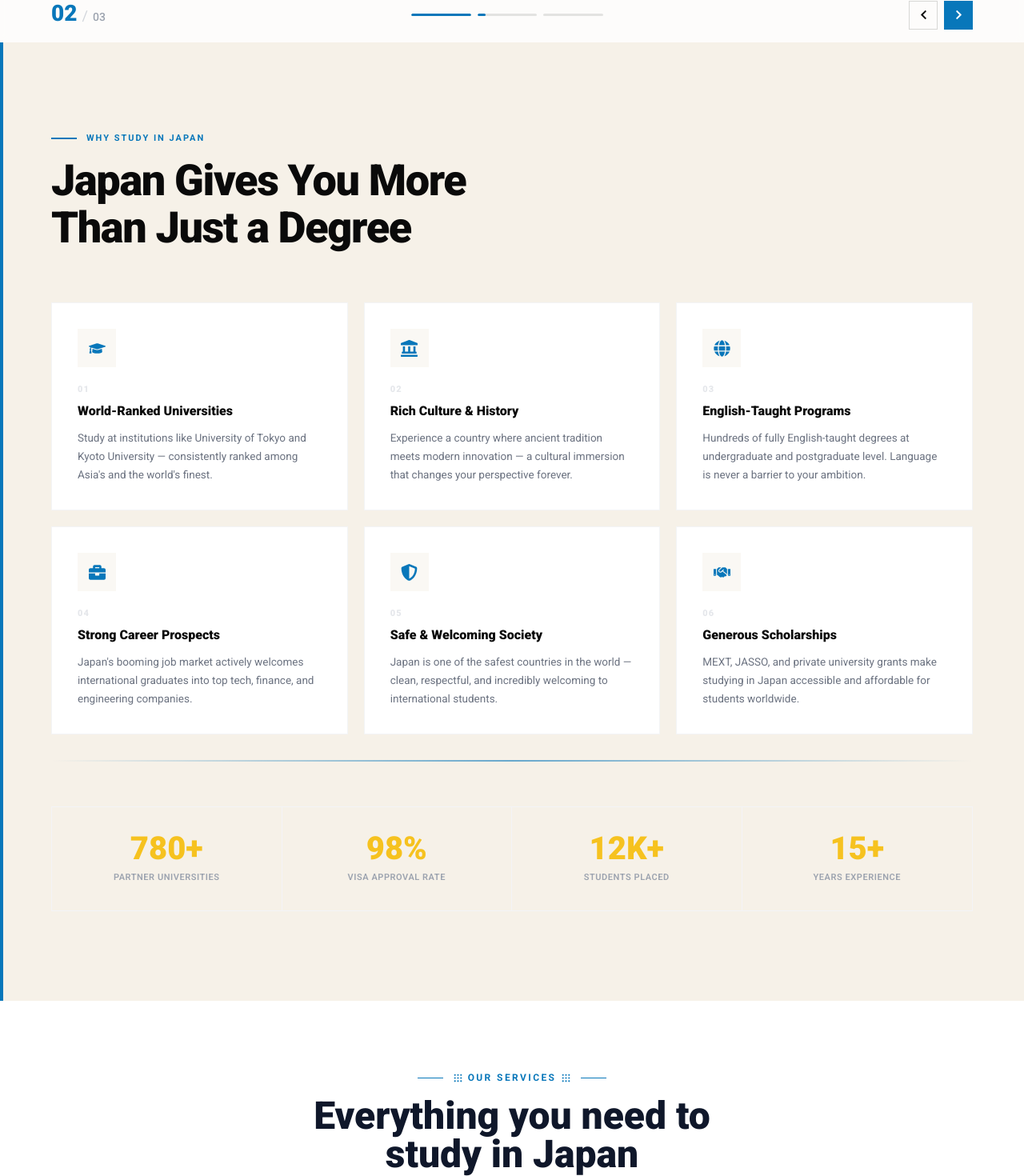
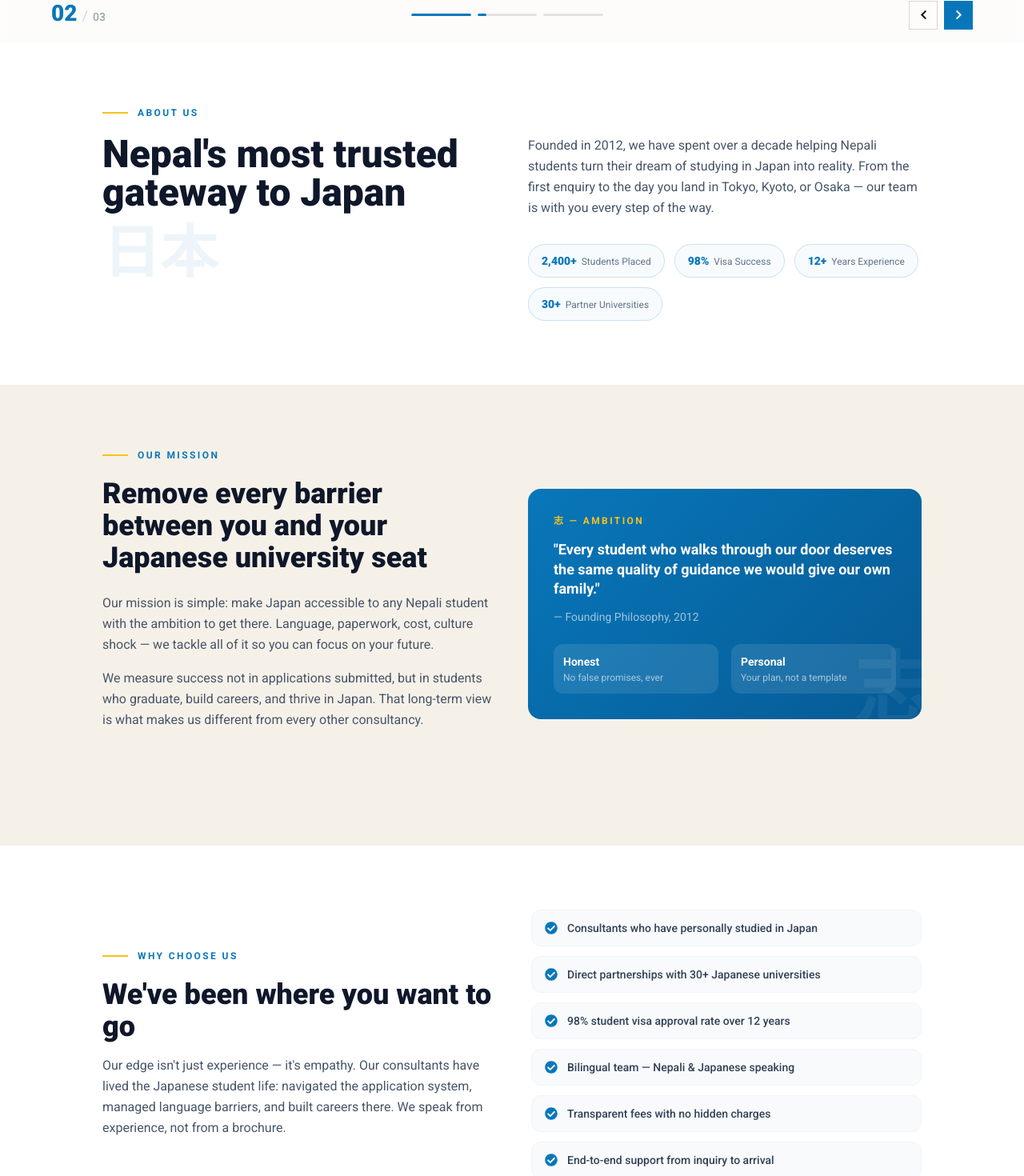
Before and after one commit to Hrideshjc/Japan_Consultancy, a React (Vite) app: page / in a window 1280 px wide. Shown: the part 770-2240 px from the top of the page at 80% size. Built offline with nearby package versions, Linux system fonts and the light colour scheme.

Commit message:
Updated About us Section

```diff
--- a/src/App.jsx
+++ b/src/App.jsx
@@ -1,6 +1,7 @@
 import React from 'react';
 import Navbar from './components/Navbar';
 import Hero from './components/Hero';
+import Aboutus from './components/Aboutus';
 import WhyJapan from './components/WhyJapan';
 import Services from './components/Services';
 import StudyPrograms from './components/StudyPrograms';
@@ -14,6 +15,7 @@ export default function App() {
       <Navbar />
       <main>
         <Hero />
+        <Aboutus />
         <WhyJapan />
         <Services />
         <StudyPrograms />
--- /dev/null
+++ b/src/components/Aboutus.jsx
@@ -0,0 +1,190 @@
+import React, { useRef } from 'react'
+import { motion, useInView } from 'framer-motion'
+import { FaCheckCircle, FaUserGraduate, FaPlane, FaHandshake, FaLanguage, FaFileAlt } from 'react-icons/fa'
+import { GiFlowerEmblem } from 'react-icons/gi';
+
+const PRIMARY = '#0877BA'
+const YELLOW  = '#F6C21F'
+
+function FadeUp({ children, delay = 0 }) {
+  const ref = useRef(null)
+  const inView = useInView(ref, { once: true, amount: 0.2 })
+  return (
+    <motion.div
+      ref={ref}
+      initial={{ opacity: 0, y: 36 }}
+      animate={inView ? { opacity: 1, y: 0 } : {}}
+      transition={{ duration: 0.6, delay, ease: [0.22, 1, 0.36, 1] }}
+    >
+      {children}
+    </motion.div>
+  )
+}
+
+const pillars = [
+  { icon: <FaUserGraduate />, title: 'University Admissions', desc: 'We match you with the right Japanese university based on your academic background, budget, and career goals — and handle the entire application.' },
+  { icon: <FaFileAlt />,      title: 'Visa Processing',       desc: 'Our team prepares and submits a flawless visa application, guiding you through every document requirement to maximise approval chances.' },
+  { icon: <FaLanguage />,     title: 'JLPT & Language Prep',  desc: 'Japan requires basic Japanese proficiency. We connect you with top JLPT prep courses and provide study resources tailored to your level.' },
+  { icon: <FaPlane />,        title: 'Pre-Departure Support', desc: 'From accommodation search to airport pickup, we prepare you for life in Japan so you arrive confident, not confused.' },
+  { icon: <FaHandshake />,    title: 'Scholarship Guidance',  desc: 'We identify and help you apply for MEXT, JASSO, and university-specific scholarships — significantly reducing your study costs.' },
+  { icon: <FaFileAlt />,      title: 'Post-Arrival Assistance', desc: 'Our support doesn\'t end at the airport. We assist with residence card registration, bank accounts, and settling into your new city.' },
+]
+
+const whyPoints = [
+  'Consultants who have personally studied in Japan',
+  'Direct partnerships with 30+ Japanese universities',
+  '98% student visa approval rate over 12 years',
+  'Bilingual team — Nepali & Japanese speaking',
+  'Transparent fees with no hidden charges',
+  'End-to-end support from inquiry to arrival',
+]
+
+export default function AboutUs() {
+  return (
+    <div style={{ fontFamily: "'Roboto', sans-serif" }}>
+      <style>{`
+        @import url('https://fonts.googleapis.com/css2?family=Roboto:wght@300;400;500;700;900&family=Noto+Serif+JP:wght@700&display=swap');
+      `}</style>
+
+      {/* ABOUT US */}
+      <section className="bg-white py-20 px-6">
+        <div className="max-w-5xl mx-auto">
+
+          {/* Label */}
+          <FadeUp>
+            <div className="flex items-center gap-3 mb-5">
+              <span className="block w-8 h-0.5" style={{ background: YELLOW }} />
+              <span className="text-xs font-bold tracking-[0.2em] uppercase" style={{ color: PRIMARY }}>About Us</span>
+            </div>
+          </FadeUp>
+
+          {/* headline + body */}
+          <div className="grid md:grid-cols-2 gap-10 items-start">
+            <FadeUp delay={0.08}>
+              <h2 className="text-4xl sm:text-5xl font-black text-slate-900 leading-tight">
+                Nepal's most trusted gateway to Japan
+              </h2>
+              {/* kanji */}
+              <p className="mt-4 text-7xl font-black leading-none select-none" style={{ color: PRIMARY + '12', fontFamily: "'Noto Serif JP', serif" }}>日本</p>
+            </FadeUp>
+
+            <FadeUp delay={0.15}>
+              <p className="text-slate-600 text-base leading-relaxed mb-5">
+                Founded in 2012, we have spent over a decade helping Nepali students turn their dream of studying in Japan into reality. From the first enquiry to the day you land in Tokyo, Kyoto, or Osaka — our team is with you every step of the way.
+              </p>
+
+
+
+              {/* pills */}
+              <div className="flex flex-wrap gap-3 mt-8">
+                {[['2,400+', 'Students Placed'], ['98%', 'Visa Success'], ['12+', 'Years Experience'], ['30+', 'Partner Universities']].map(([val, lbl]) => (
+                  <div key={lbl} className="rounded-full px-4 py-2 border" style={{ borderColor: PRIMARY + '30', background: PRIMARY + '08' }}>
+                    <span className="font-black text-sm" style={{ color: PRIMARY }}>{val}</span>
+                    <span className="text-slate-500 text-xs ml-1.5">{lbl}</span>
+                  </div>
+                ))}
+              </div>
+            </FadeUp>
+          </div>
+        </div>
+      </section>
+
+      {/* OUR MISSION */}
+      <section className="py-20 px-6" style={{ background: '#f6f1e8' }}>
+        <div className="max-w-5xl mx-auto">
+
+
+
+
+
+          <FadeUp>
+            <div className="flex items-center gap-3 mb-5">
+              <span className="block w-8 h-0.5" style={{ background: YELLOW }} />
+              <span className="text-xs font-bold tracking-[0.2em] uppercase" style={{ color: PRIMARY }}>Our Mission</span>
+            </div>
+          </FadeUp>
+
+
+
+          <div className="grid md:grid-cols-2 gap-10 items-center mb-16">
+
+            <FadeUp delay={0.08}>
+              <h2 className="text-3xl sm:text-4xl font-black text-slate-900 leading-tight mb-6">
+                Remove every barrier between you and your Japanese university seat
+              </h2>
+              <p className="text-slate-600 text-base leading-relaxed mb-4">
+                Our mission is simple: make Japan accessible to any Nepali student with the ambition to get there. Language, paperwork, cost, culture shock — we tackle all of it so you can focus on your future.
+              </p>
+              <p className="text-slate-600 text-base leading-relaxed">
+                We measure success not in applications submitted, but in students who graduate, build careers, and thrive in Japan. That long-term view is what makes us different from every other consultancy.
+              </p>
+            </FadeUp>
+
+            {/* Mission card */}
+            <FadeUp delay={0.15}>
+              <div className="rounded-2xl p-8 text-white relative overflow-hidden" style={{ background: `linear-gradient(135deg, ${PRIMARY}, #065a94)` }}>
+                {/* Kanji watermark */}
+                <span className="absolute -right-4 -bottom-4 text-[100px] font-black leading-none select-none pointer-events-none" style={{ color: 'rgba(255,255,255,0.06)', fontFamily: "'Noto Serif JP', serif" }}>志</span>
+                <p className="text-xs font-bold tracking-[0.2em] uppercase mb-4" style={{ color: YELLOW }}>志 — Ambition</p>
+                <p className="text-lg font-bold leading-snug mb-3">"Every student who walks through our door deserves the same quality of guidance we would give our own family."</p>
+                <p className="text-white/60 text-sm">— Founding Philosophy, 2012</p>
+                <div className="mt-6 grid grid-cols-2 gap-4">
+                  {[['Honest', 'No false promises, ever'], ['Personal', 'Your plan, not a template']].map(([t, d]) => (
+                    <div key={t} className="bg-white/10 rounded-xl p-3">
+                      <p className="font-bold text-sm mb-0.5">{t}</p>
+                      <p className="text-white/60 text-xs">{d}</p>
+                    </div>
+                  ))}
+                </div>
+              </div>
+            </FadeUp>
+          </div>
+
+
+        </div>
+      </section>
+
+      {/* Why us */}
+      <section className="py-20 px-6 bg-white">
+        <div className="max-w-5xl mx-auto">
+          <div className="grid md:grid-cols-2 gap-12 items-center">
+
+            <FadeUp>
+              <div className="flex items-center gap-3 mb-5">
+                <span className="block w-8 h-0.5" style={{ background: YELLOW }} />
+                <span className="text-xs font-bold tracking-[0.2em] uppercase" style={{ color: PRIMARY }}>Why Choose Us</span>
+              </div>
+              <h2 className="text-3xl sm:text-4xl font-black text-slate-900 leading-tight mb-4">
+                We've been where you want to go
+              </h2>
+              <p className="text-slate-600 text-base leading-relaxed">
+                Our edge isn't just experience — it's empathy. Our consultants have lived the Japanese student life: navigated the application system, managed language barriers, and built careers there. We speak from experience, not from a brochure.
+              </p>
+            </FadeUp>
+
+            <FadeUp delay={0.12}>
+              <ul className="space-y-3">
+                {whyPoints.map((pt, i) => (
+                  <motion.li
+                    key={pt}
+                    className="flex items-start gap-3 bg-slate-50 border border-slate-100 rounded-xl px-4 py-3"
+                    initial={{ opacity: 0, x: 20 }}
+                    whileInView={{ opacity: 1, x: 0 }}
+                    viewport={{ once: true }}
+                    transition={{ delay: i * 0.07, duration: 0.45, ease: [0.22, 1, 0.36, 1] }}
+                  >
+                    <FaCheckCircle className="mt-0.5 flex-shrink-0 text-base" style={{ color: PRIMARY }} />
+                    <span className="text-slate-700 text-sm font-medium">{pt}</span>
+                  </motion.li>
+                ))}
+              </ul>
+            </FadeUp>
+
+          </div>
+        </div>
+      </section>
+
+
+    </div>
+  )
+}
--- a/src/components/Hero.jsx
+++ b/src/components/Hero.jsx
@@ -93,7 +93,7 @@ export default function Hero() {
         </motion.div>
       </AnimatePresence>
 
-      {/* falling petals */}
+      {/* Sakura petals */}
       {[
         { left: '8%',  delay: 0   },
         { left: '22%', delay: 2   },
```
